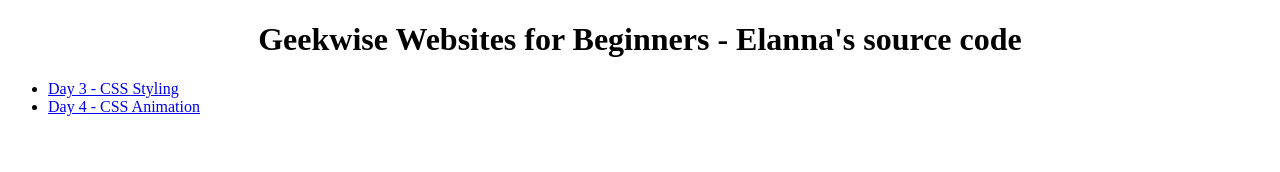
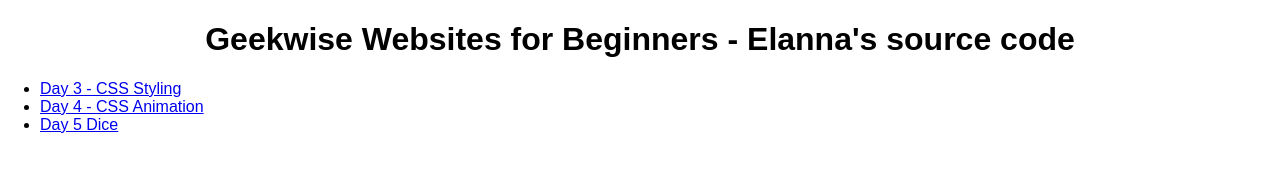
Before and after one commit to Karvel/geekwise-intro-web-dev-instruction, a plain HTML site: page index.html in a window 1280 px wide. Drawn offline with Linux system fonts and the light colour scheme.

Commit message:
Updated index.html and styling.

```diff
--- a/css/main.css
+++ b/css/main.css
@@ -1,3 +1,8 @@
+body, html {
+    margin: 0;
+    font-family: sans-serif;
+}
+
 h1 {
     text-align: center;
 }
--- a/index.html
+++ b/index.html
@@ -17,6 +17,9 @@
             <li>
                 <a href="day-4-animate-css/css_animate_examples.html">Day 4 - CSS Animation</a>
             </li>
+            <li>
+                <a href="day-5-dice/index.html">Day 5 Dice</a>
+            </li>
         </ul>
     </div>
 </body>
```
